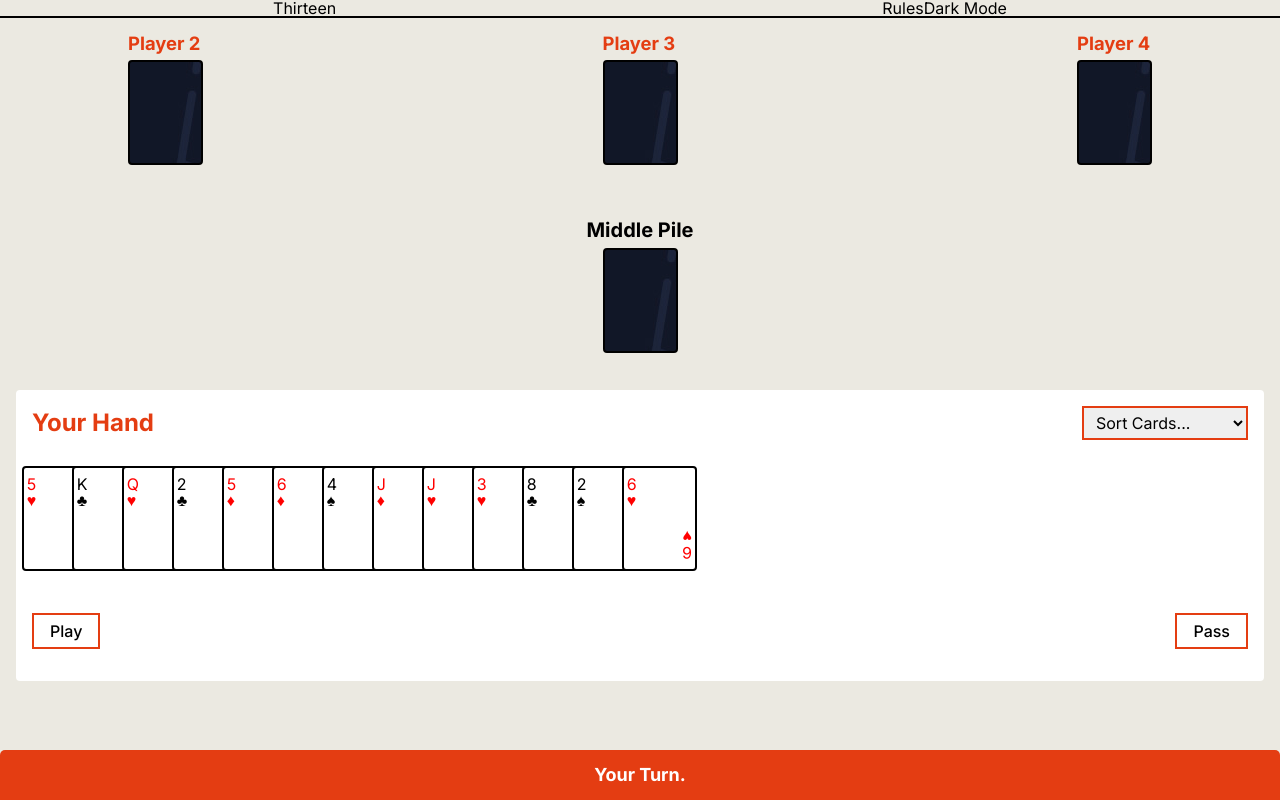
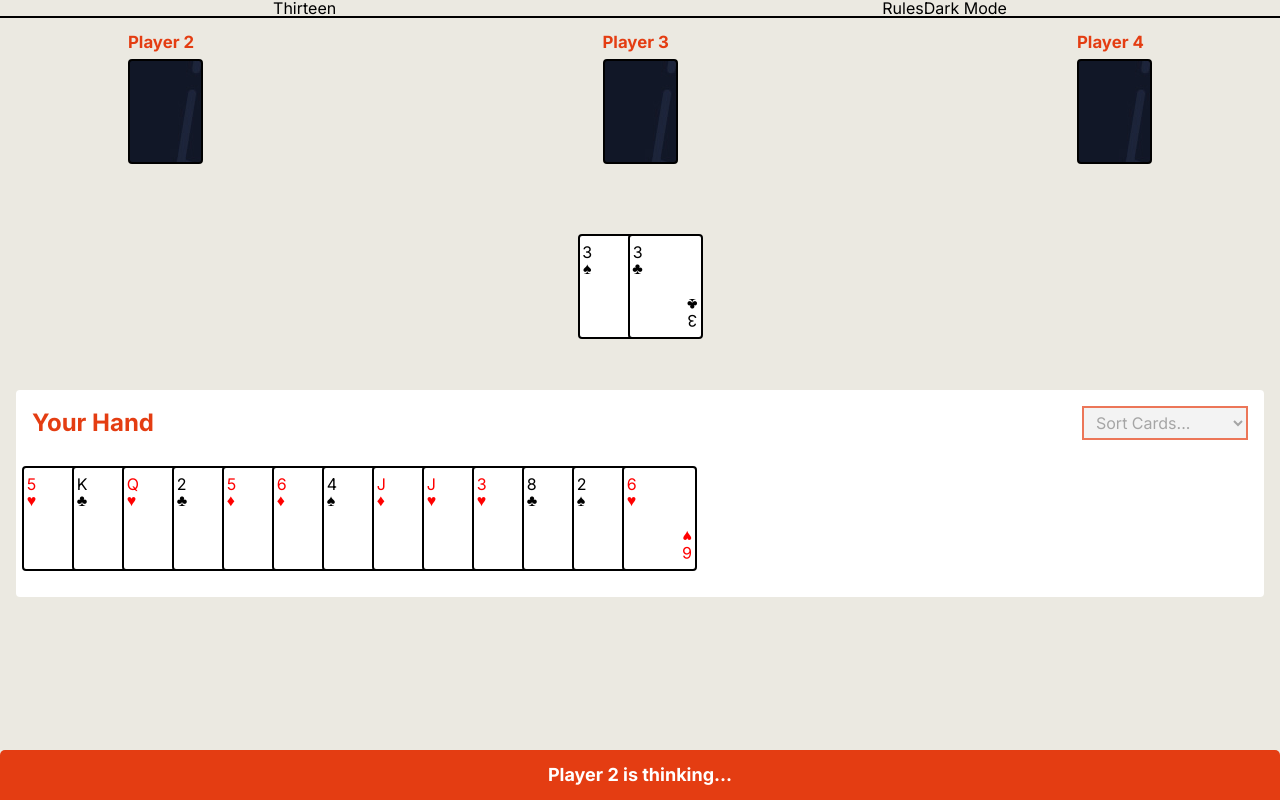
Before and after one commit to jduong09/thirteen, a Next.js app: page / in a window 1280 px wide. Both pictures are taken after a click on the button "Shuffle Deck". Built offline with nearby package versions, Linux system fonts and the light colour scheme.

Commit message:
Fixed bug, added pass badge.

```diff
--- a/components/game/game.js
+++ b/components/game/game.js
@@ -6,10 +6,6 @@ import Cards from "@/components/cards/cards";
 import { dictionaryCombinations, highestValue } from '@/components/utilities/combination';
 import { aiMoves, aiPossibleCombinations, determineHardestMove, determineFirstMove } from '../utilities/ai';
 
-/**
- * For Testing Purposes on this branch specifically
- * @description variables used to manipulate previousPlayedCombo
-*/
 const Game = () => {
   const [shuffledDeck, setDeck] = useState([]);
   const [deckIsShuffled, shuffleDeck] = useState(false);
@@ -245,14 +241,10 @@ const Game = () => {
       const player = idx % 4;
       tempHands[player].hand.push(card);
 
-      /*
       if (card.number === 3 && card.suite === 'spades') {
         setPlayerTurn(player);
         setTurnMessage(player === 0 ? 'Your Turn.' : `Player ${player + 1}'s Turn.`);
       };
-      */
-     setPlayerTurn(0);
-     setTurnMessage('Your Turn.');
     });
 
     setHands(tempHands);
@@ -448,11 +440,12 @@ const Game = () => {
     return (<li className={gameStyles.aiHand} key={idx}>
       <div className={playerObj.winner ? `${gameStyles.aiMobileHand} ${gameStyles.winner}` : gameStyles.aiMobileHand}>
         <h3>{`Player ${playerObj.player + 1}`}</h3>
+        {(playerObj.skipped && playerTurn !== playerObj.player) && <div className={gameStyles.badgePassed}>P</div>}
         <div className={gameStyles.divMobileFaces}>
           <div className={showQty ? gameStyles.hide : gameStyles.cardFaceDown} onClick={handleShowQty}></div>
           <div className={showQty ? gameStyles.cardDisplay : gameStyles.hide} onClick={handleShowQty}>{playerObj.hand.length}</div>
         </div>
-        {roundMessage &&
+        {(roundMessage && playerTurn === playerObj.player) &&
           <div className={gameStyles.roundMessage}>
             {playerObj.winner
             ? <svg xmlns="http://www.w3.org/2000/svg" viewBox="0 0 576 512" className={gameStyles.star}><path d="M316.9 18C311.6 7 300.4 0 288.1 0s-23.4 7-28.8 18L195 150.3 51.4 171.5c-12 1.8-22 10.2-25.7 21.7s-.7 24.2 7.9 32.7L137.8 329 113.2 474.7c-2 12 3 24.2 12.9 31.3s23 8 33.8 2.3l128.3-68.5 128.3 68.5c10.8 5.7 23.9 4.9 33.8-2.3s14.9-19.3 12.9-31.3L438.5 329 542.7 225.9c8.6-8.5 11.7-21.2 7.9-32.7s-13.7-19.9-25.7-21.7L381.2 150.3 316.9 18z"/></svg>
@@ -473,7 +466,9 @@ const Game = () => {
 
   let playerRoundMessage;
 
-  if (hands.length && hands[0].skipped) {
+  if (hands.length && hands[0].winner) {
+    playerRoundMessage = 'WINNER!';
+  } else if (hands.length && hands[0].skipped) {
     playerRoundMessage = 'PASSED!';
   } else if (hands.length && hands[0].roundWin) {
     playerRoundMessage = 'ROUND WINNER!';
--- a/components/game/game.module.scss
+++ b/components/game/game.module.scss
@@ -229,9 +229,19 @@ $tertiary-color: #D6536D;
   > h3 {
     font-weight: 700;
     color: $primary-color;
-    font-size: 1.15rem;
+    font-size: 1.05rem;
     margin-bottom: .5rem;
   }
+}
+
+.badgePassed {
+  position: absolute;
+  top: -10px;
+  right: -15px;
+  border: 2px solid black;
+  border-radius: 50%;
+  padding: .25rem;
+  font-weight: 700;
 }
 
 .winner {
--- a/components/hand/hand.js
+++ b/components/hand/hand.js
@@ -117,12 +117,11 @@ const Hand = ({ cards, playerTurn, comboIsValid, requestCombo, passTurn, changeC
       return;
     }
 
-    /* Commented Out so we can test that determineCombination function is working.
+    // Commented Out so we can test that determineCombination function is working.
     if (firstTurnClause && !combo.filter((card) => card.value === 1).length) {
       setTurnMessage('Combo must contain 3 of Spades. Invalid Combo.');
       return;
     }
-    */
 
     const validCombo = determineCombination(combo);
     if (validCombo) {
@@ -134,7 +133,6 @@ const Hand = ({ cards, playerTurn, comboIsValid, requestCombo, passTurn, changeC
     resetHand();
   }
 
-  // Line 122: Removed sentence 'Try a different combo or pass' and replaced with 'Try a different combo or press Change Combo Type' for this PR specifically.
   return (
     <div className={handStyles.divUserHand}>
       <div className={handStyles.handHeader}>
--- a/components/utilities/ai.js
+++ b/components/utilities/ai.js
@@ -407,6 +407,10 @@ export const determineFirstMove = (hand) => {
         const findSpade = move.filter((card) => card.value === 1);
         findSpade.length === 1 && obj[combination].push(move);
       });
+    } else {
+      possibleMoves['H'].find((card) => {
+        card.value === 1 && obj['H'].push(card);
+      })
     }
   }
   return determineHardestMove(obj, 0);
```
